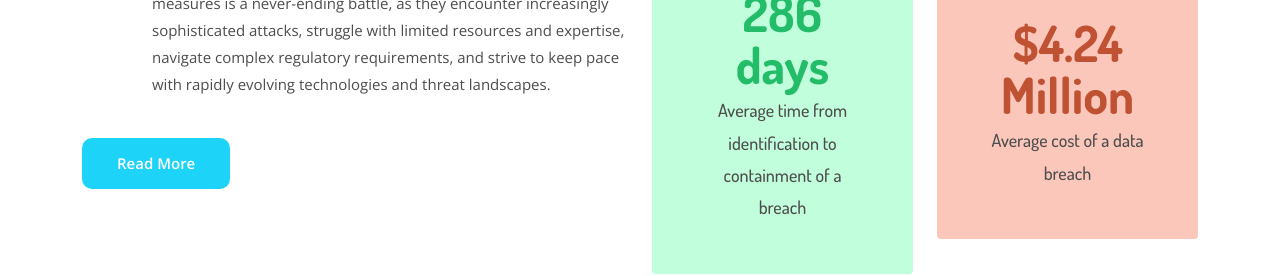
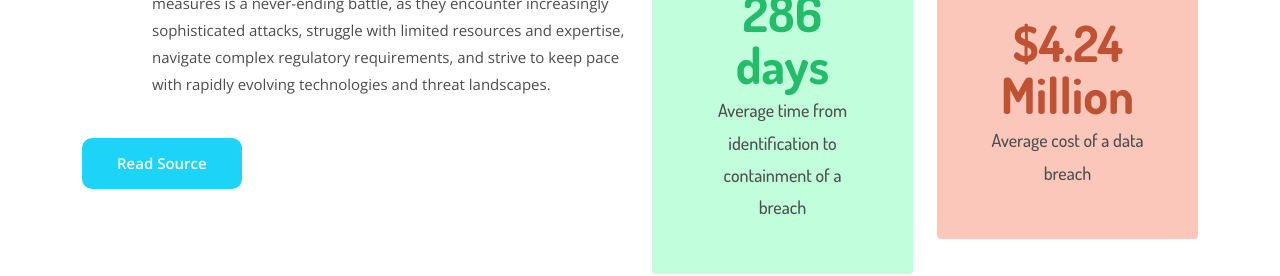
Before and after one commit to Tonomy-Foundation/Tonomy-Foundation-Next-Website, a Next.js app: page / in a window 1280 px wide. Shown: the part 4420-4696 px from the top of the page. Built offline with nearby package versions, Linux system fonts and the light colour scheme.

Commit message:
feat: SEO optimizations

```diff
--- a/components/Common/MakeYourBusiness.js
+++ b/components/Common/MakeYourBusiness.js
@@ -27,7 +27,7 @@ class MakeYourBusiness extends Component {
                             <div className="business-btn">
                                 <Link href="https://www.varonis.com/blog/cybersecurity-statistics">
                                     <a target="_blank" className="default-btn">
-                                        Read More
+                                        Read Source
                                     </a>
                                 </Link>
                             </div>
--- a/pages/_app.js
+++ b/pages/_app.js
@@ -12,20 +12,9 @@ import "../styles/responsive.css";
 
 import App from "next/app";
 import Head from "next/head";
-import Loader from "../components/Shared/Loader";
 import GoTop from "../components/Shared/GoTop";
 
 export default class MyApp extends App {
-  // Preloader
-  // state = {
-  //   loading: false,
-  // };
-  // componentDidMount() {
-  //   this.timerHandle = setTimeout(
-  //     () => this.setState({ loading: false }),
-  //     100
-  //   );
-  // }
   componentWillUnmount() {
     if (this.timerHandle) {
       clearTimeout(this.timerHandle);
@@ -38,7 +27,7 @@ export default class MyApp extends App {
     return (
       <>
         <Head>
-          <title>Tonomy Foundation</title>
+          <title>Transform Your Cybersecurity with Tonomy ID's Digital Identity Wallet</title>
           <script
             type="text/javascript"
             dangerouslySetInnerHTML={{
@@ -56,12 +45,14 @@ export default class MyApp extends App {
           `,
             }}
           />
+          <meta name="viewport" content="width=device-width, initial-scale=1" />
+          <meta
+            name="description"
+            content="Elevate your cybersecurity strategy with Tonomy ID. Our digital identity wallet empowers users with secure authentication, fraud-proof data, and GDPR compliance. Stay ahead of evolving threats with ease."
+          />
         </Head>
 
         <Component {...pageProps} />
-
-        {/* Preloader */}
-        {/* <Loader loading={this.state.loading} /> */}
 
         {/* Go Top Button */}
         <GoTop scrollStepInPx="100" delayInMs="10.50" />
--- a/pages/_document.js
+++ b/pages/_document.js
@@ -5,7 +5,6 @@ class MyDocument extends Document {
     return (
       <Html lang="zxx">
         <Head>
-          <meta name="viewport" content="width=device-width, initial-scale=1" />
           <meta http-equiv="Content-Type" content="text/html; charset=utf-8" />
           <meta name="robots" content="index, follow" />
           <link
```
